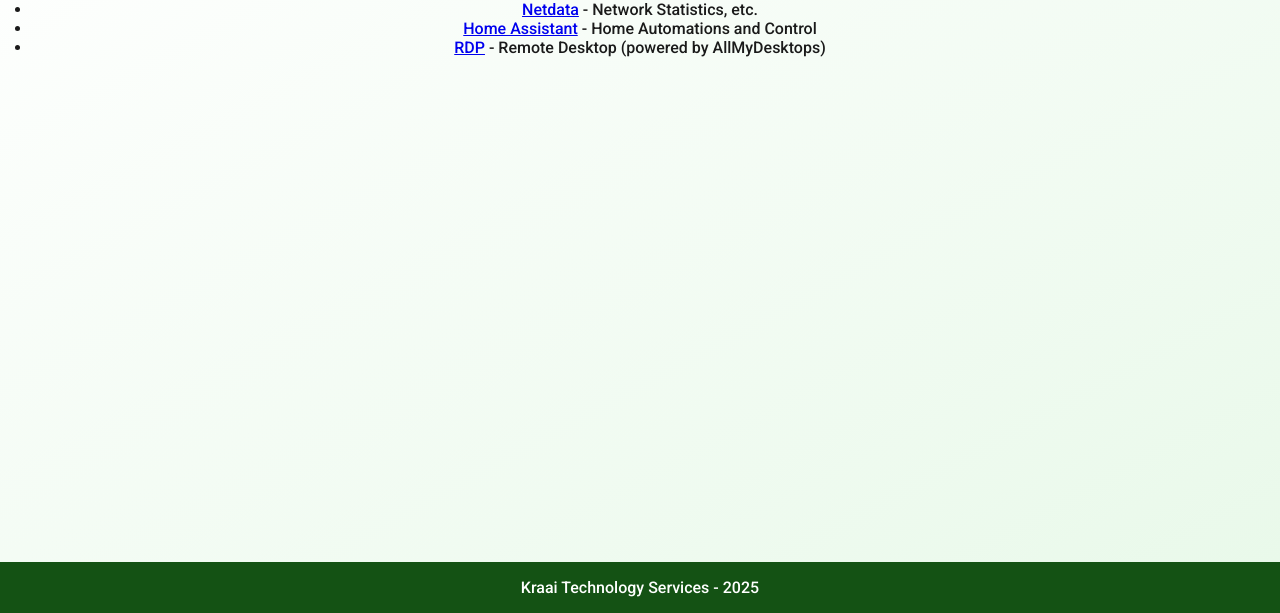
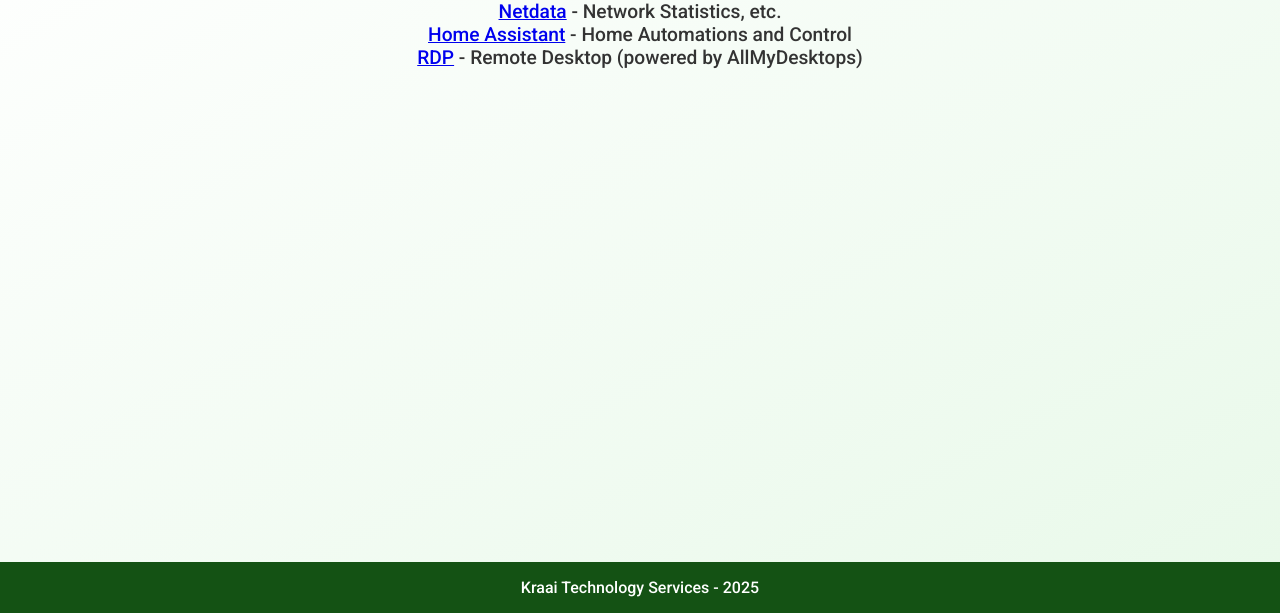
Before and after one commit to iMacWeirdo/kraaitech.org, a plain HTML site: page servs/index.html in a window 1280 px wide. Shown: the part 187-800 px from the top of the page. Drawn offline with Linux system fonts and the light colour scheme.

Commit message:
Update index.html

```diff
--- a/servs/index.html
+++ b/servs/index.html
@@ -118,11 +118,9 @@
 
   <section class="hero">
     <h1>Server Access</h1>
-    <ul>
-      <li class="center-text"><a href="https://network.kraaitech.org/">Netdata</a> - Network Statistics, etc.</li>
-      <li class="center-text"><a href="https://network.kraaitech.org:8123/">Home Assistant</a> - Home Automations and Control</li>
-      <li class="center-text"><a href="https://www.allmydesktops.com/connect?id=9d9671dff3cbe609654fea02">RDP</a> - Remote Desktop (powered by AllMyDesktops)</li>
-    </ul>
+      <p><a href="https://network.kraaitech.org/">Netdata</a> - Network Statistics, etc.</p>
+      <p><a href="https://network.kraaitech.org:8123/">Home Assistant</a> - Home Automations and Control</p>
+      <p><a href="https://www.allmydesktops.com/connect?id=9d9671dff3cbe609654fea02">RDP</a> - Remote Desktop (powered by AllMyDesktops)</p>
   </section>
 
   <footer>
```
